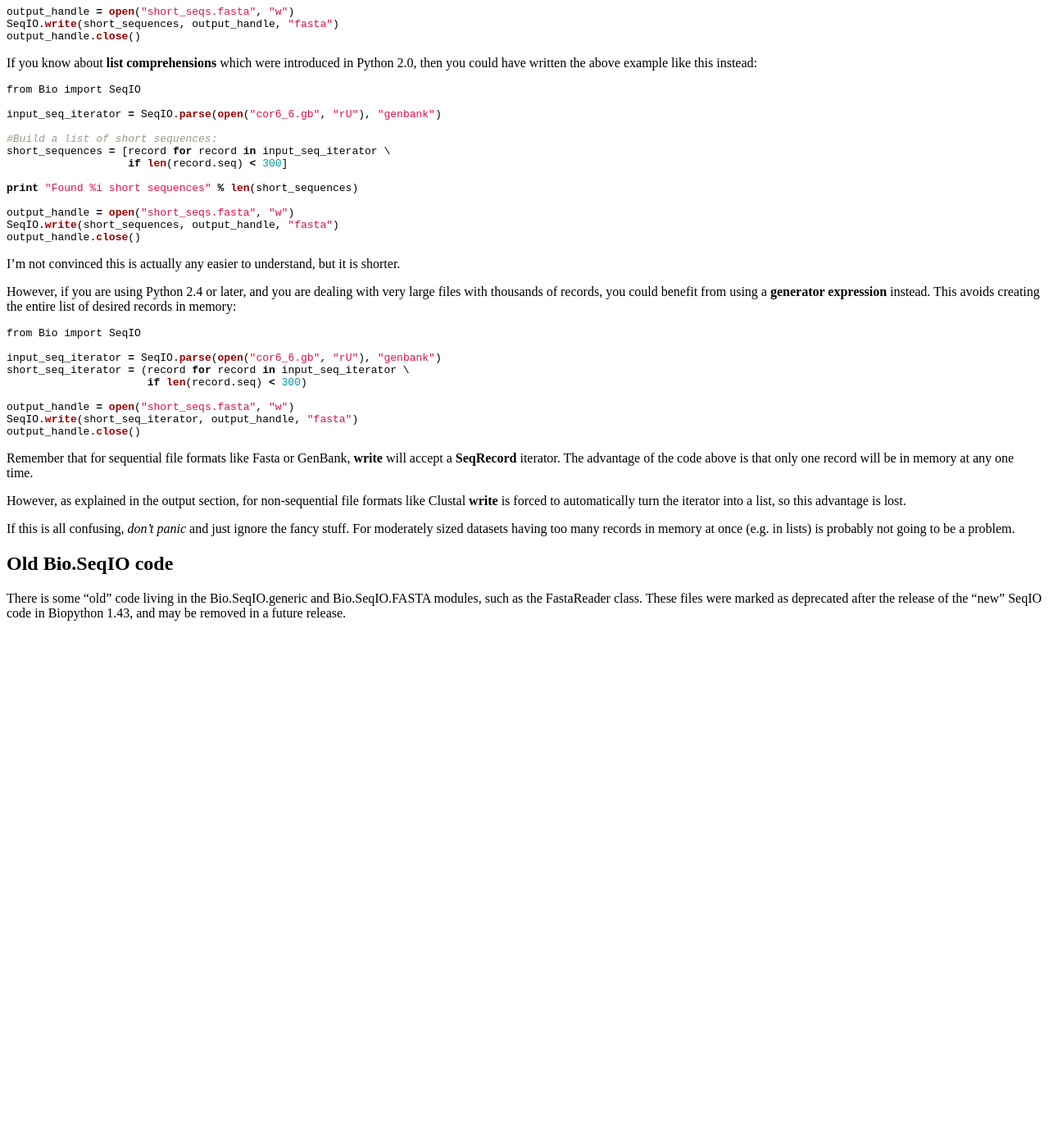
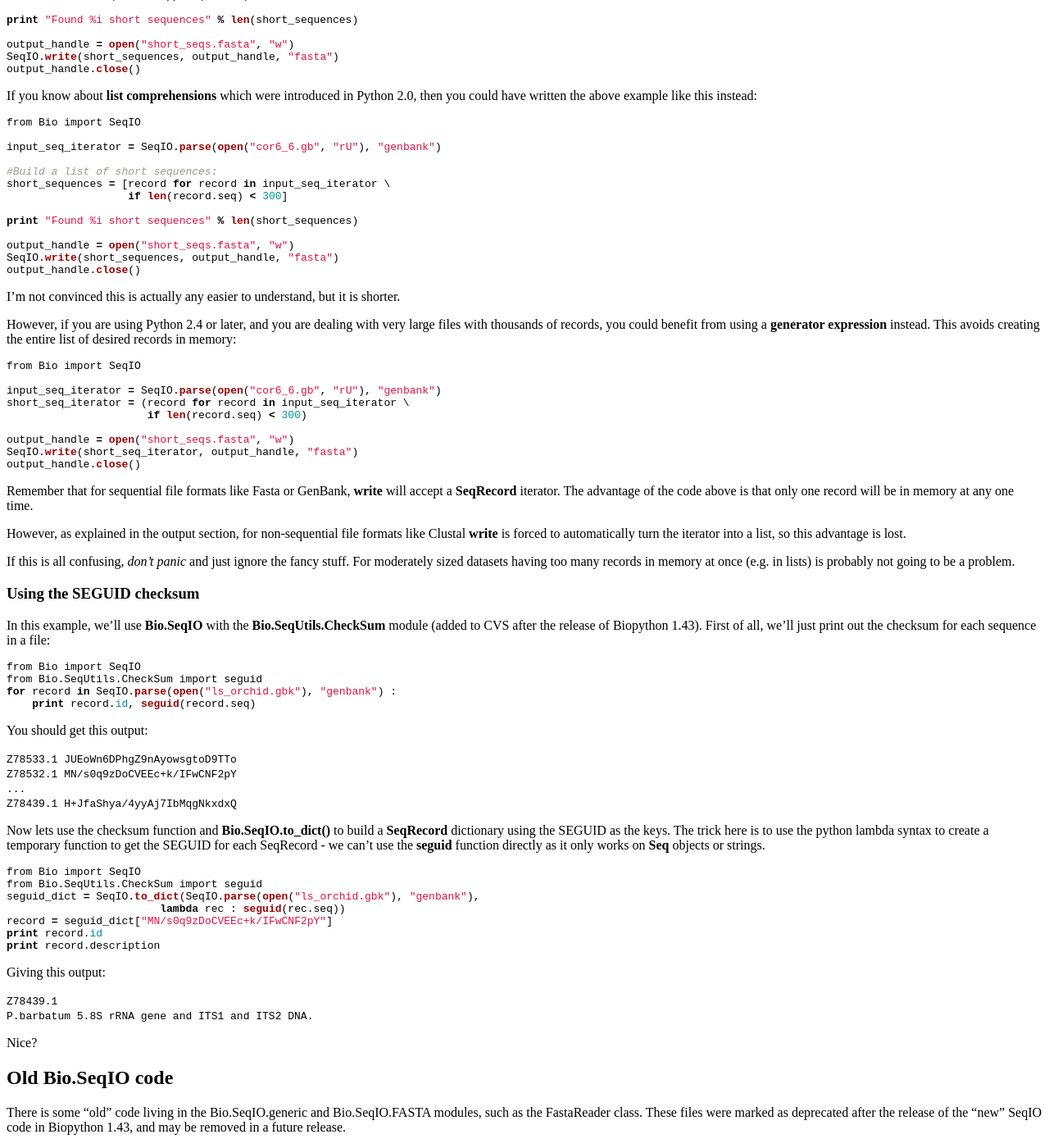
Before and after one commit to biopython/biopython.github.io, a Jekyll site: the page built from wiki/SeqIO.md, in a window 1280 px wide and 1400 px high, scrolled down 3009 px. Shown: the whole window at 82% size. Built offline with Jekyll 4.4.1, drawn with Linux system fonts in a browser that asks for light colours; before the commit the page ends 3782 px from its top, so only the background shows below that.

Commit message:
Bio.SeqUtils.CheckSum example

````diff
--- a/wiki/SeqIO.md
+++ b/wiki/SeqIO.md
@@ -314,6 +316,50 @@ If this is all confusing, *don't panic* and just ignore the fancy stuff.
 For moderately sized datasets having too many records in memory at once
 (e.g. in lists) is probably not going to be a problem.
 
+### Using the SEGUID checksum
+
+In this example, we'll use **Bio.SeqIO** with the
+**Bio.SeqUtils.CheckSum** module (added to CVS after the release of
+Biopython 1.43). First of all, we'll just print out the checksum for
+each sequence in a file:
+
+``` python
+from Bio import SeqIO
+from Bio.SeqUtils.CheckSum import seguid
+for record in SeqIO.parse(open("ls_orchid.gbk"), "genbank") :
+    print record.id, seguid(record.seq)
+```
+
+You should get this output:
+
+`Z78533.1 JUEoWn6DPhgZ9nAyowsgtoD9TTo`
+`Z78532.1 MN/s0q9zDoCVEEc+k/IFwCNF2pY`
+`...`
+`Z78439.1 H+JfaShya/4yyAj7IbMqgNkxdxQ`
+
+Now lets use the checksum function and **Bio.SeqIO.to\_dict()** to build
+a **SeqRecord** dictionary using the SEGUID as the keys. The trick here
+is to use the python lambda syntax to create a temporary function to get
+the SEGUID for each SeqRecord - we can't use the **seguid** function
+directly as it only works on **Seq** objects or strings.
+
+``` python
+from Bio import SeqIO
+from Bio.SeqUtils.CheckSum import seguid
+seguid_dict = SeqIO.to_dict(SeqIO.parse(open("ls_orchid.gbk"), "genbank"),
+                        lambda rec : seguid(rec.seq))
+record = seguid_dict["MN/s0q9zDoCVEEc+k/IFwCNF2pY"]
+print record.id
+print record.description
+```
+
+Giving this output:
+
+`Z78439.1 `
+`P.barbatum 5.8S rRNA gene and ITS1 and ITS2 DNA.`
+
+Nice?
+
 Old Bio.SeqIO code
 ------------------
 
````
Also changed, not shown: other parts of wiki/SeqIO.md (+4 -2 lines), 1 other file.
